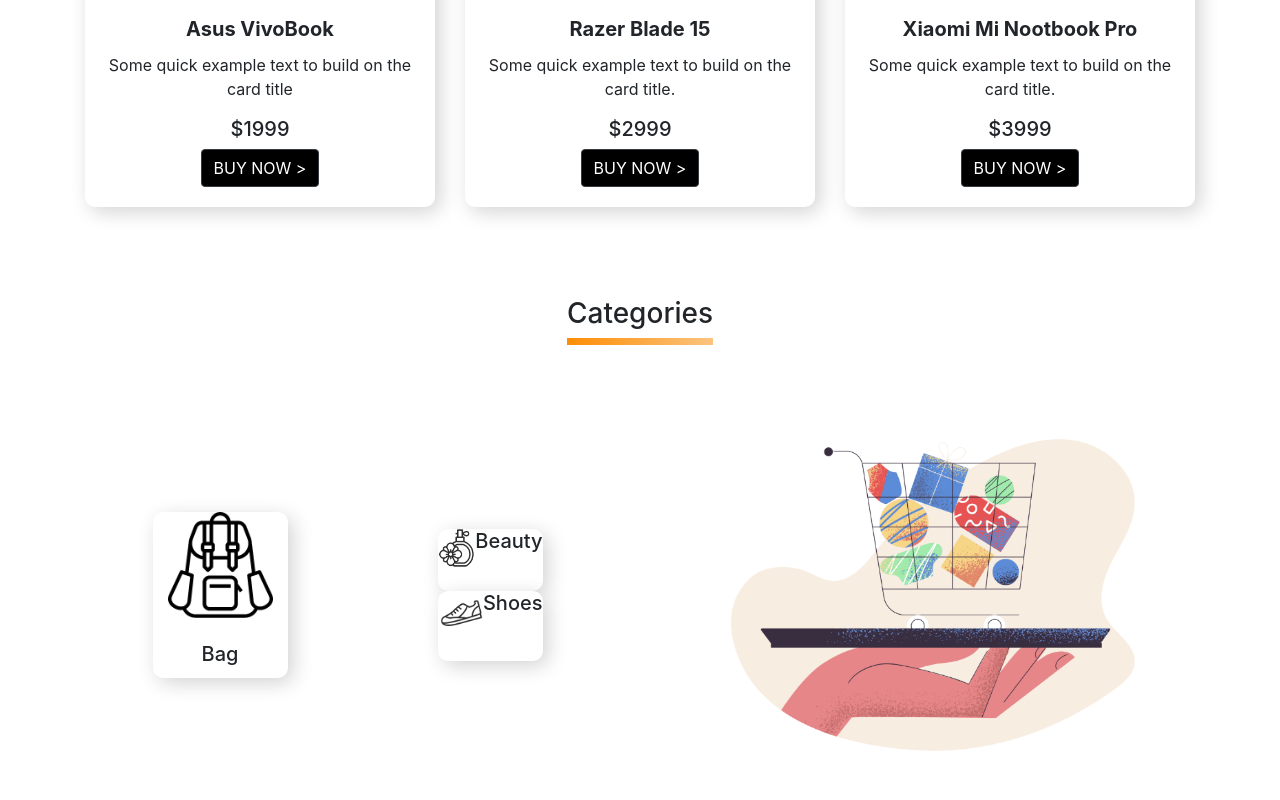
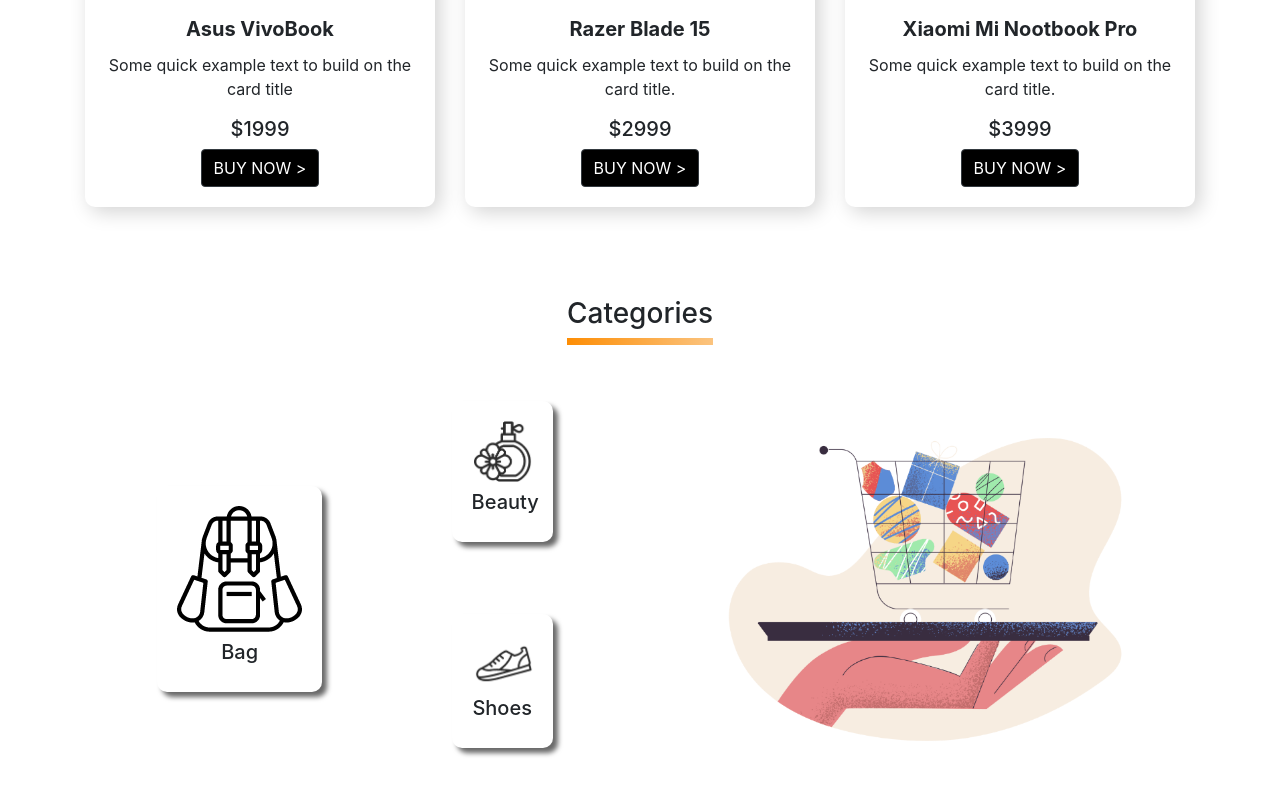
Before and after one commit to athaimahbub/hot-gadgets, a plain HTML site: page index.html in a window 1280 px wide. Shown: the part 1899-2699 px from the top of the page. Drawn offline with nearby package versions, Linux system fonts and the light colour scheme.

Commit message:
Update of Categories section

```diff
--- a/index.html
+++ b/index.html
@@ -176,32 +176,33 @@
        <h3 class="text-center mb-5 new-underline"><span>Categories</span></h3>
 
       <div class="row categories">
-           <div class="d-flex col-md-6 justify-content-around">
-             <div class="col-md-3 align-self-center card">
-              <a href="#" class="d-block mb-4 h-100">
+        <div class="container d-flex ">
+          <div class="d-flex col-md-6 justify-content-around ">
+              <div class=" clo-md-3 align-self-center new-class">
                   <img class="img-fluid" src="images/Categories/bag.png" alt="">
-              </a>
-                 <h5 class="card-title text-center">Bag</h5>
+                  <h5 class="text-center mt-2">Bag</h5>
               </div>
-             <div class="col-md-3 align-self-center">
-               <div class="flex-row card">
-                 <a href="#" class="d-block mb-4 ">
+               <div class="col-md-3">
+                   <div class="new-class mt-2">
                       <img class="img-fluid" src="images/Categories/perfume.png" alt="">
-                 </a>
-                 <h5 class="card-title text-center">Beauty</h5>
+                      <h5 class="text-center mt-2">Beauty</h5>
                    </div>
-               <div class="flex-row card">
-                <a href="#" class="d-block mb-4 h-100">
-                  <img class="img-fluid" src="images/Categories/shoe.png" alt="">
-                </a>
-                <h5 class="card-title text-center">Shoes</h5>
+
+                   <br><br><br>
+                  <div class="new-class">
+                      <img src="images/Categories/shoe.png" alt="" class="img-fluid">
+                      <h5 class="text-center">Shoes</h5>
                   </div>
               </div>
 
           </div>
-           <div class="col-md-6">
-             <img src="images/Categories/pale-order.png" alt="Pale order" class="rounded img-fluid">
+
+          <div class="col-md-6 ">
+              <img class="img-fluid" src="images/Categories/pale-order.png" alt="">
           </div>
+
+        </div>
+
         </div>
 
     </div>
--- a/style.css
+++ b/style.css
@@ -74,6 +74,15 @@
     display: block;
 
   }
+  .container img{
+    width: 100%;
+  }
+  .new-class{
+    border:none;
+    border-radius: 10px;
+    box-shadow: 5px 5px 5px dimgray;
+    padding: 20px;
+  }
 
 /*.new-underline{
   text-align:center;
```
Lines whose indentation alone changed are shown as unchanged.
